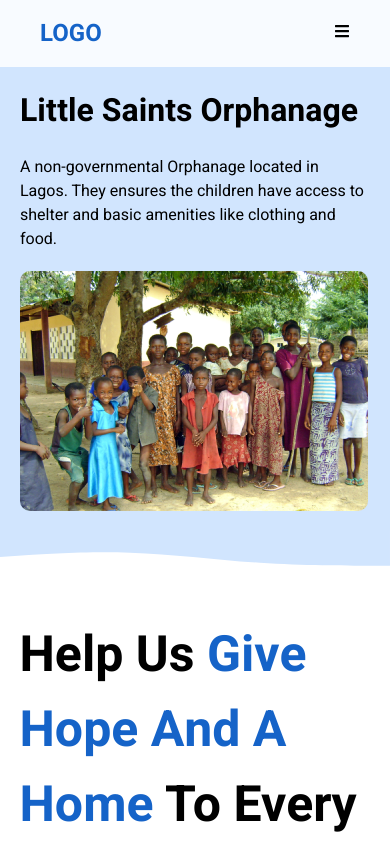
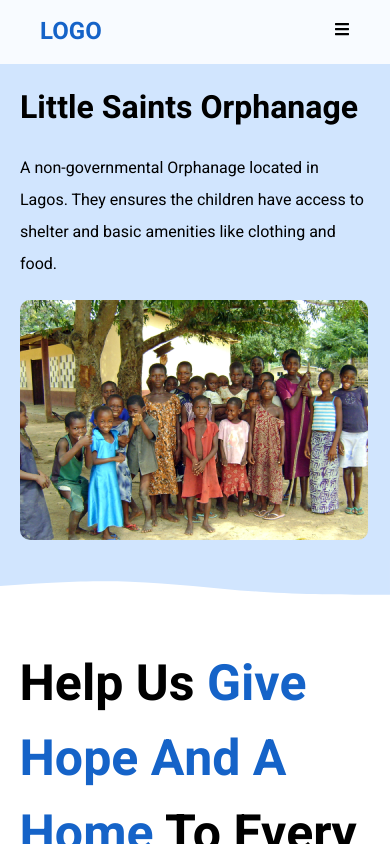
Before and after one commit to a-ww2-er/helphub, a React (Create React App) app: page /orphanages/0 in a window 390 px wide. Shown: the top 844 px of the page. Built offline with nearby package versions, Linux system fonts and the light colour scheme.

Commit message:
6th fix for responsiveness

```diff
--- a/src/components/progress-line/progressLine.css
+++ b/src/components/progress-line/progressLine.css
@@ -38,3 +38,12 @@
   cursor: not-allowed;
   background-color: rgba(131, 164, 208, 0.3254901961);
 }
+
+@media screen and (max-width: 740px) {
+  h2 {
+    line-height: 2rem;
+  }
+  p {
+    line-height: 2rem;
+  }
+}
--- a/src/components/progress-line/progressLine.scss
+++ b/src/components/progress-line/progressLine.scss
@@ -48,4 +48,10 @@
 
         }
     }
+    h2 {
+      line-height: 2rem;
+    }
+    p{
+      line-height: 2rem;
+    }
 }
--- a/src/components/why-us-component/why-us-component.css
+++ b/src/components/why-us-component/why-us-component.css
@@ -36,7 +36,8 @@
 }
 .why-us div .image-wrapper span .icon {
   color: #1563c8;
-  width: auto;
+  width: 60px;
+  height: 60px;
   font-size: 90px;
   height: auto;
 }
--- a/src/components/why-us-component/why-us-component.scss
+++ b/src/components/why-us-component/why-us-component.scss
@@ -36,7 +36,8 @@
 
         .icon {
           color: #1563c8;
-          width: auto;
+          width: 60px;
+          height: 60px;
           font-size: 90px;
           height: auto;
         }
```
